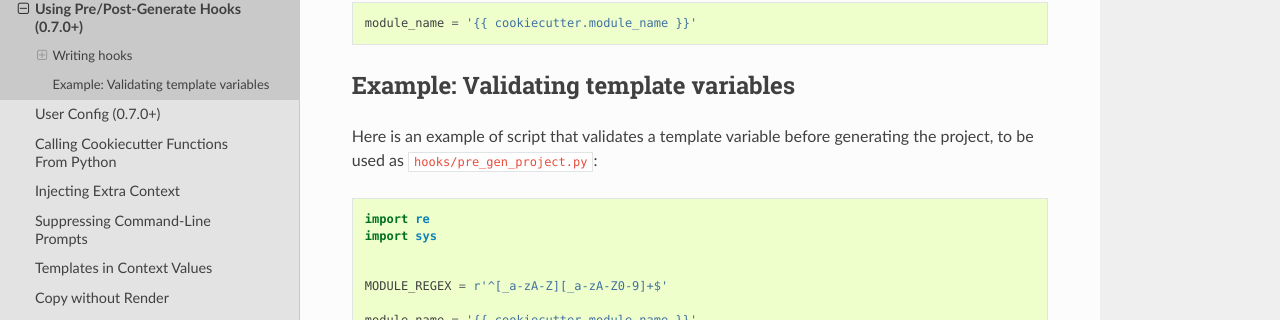
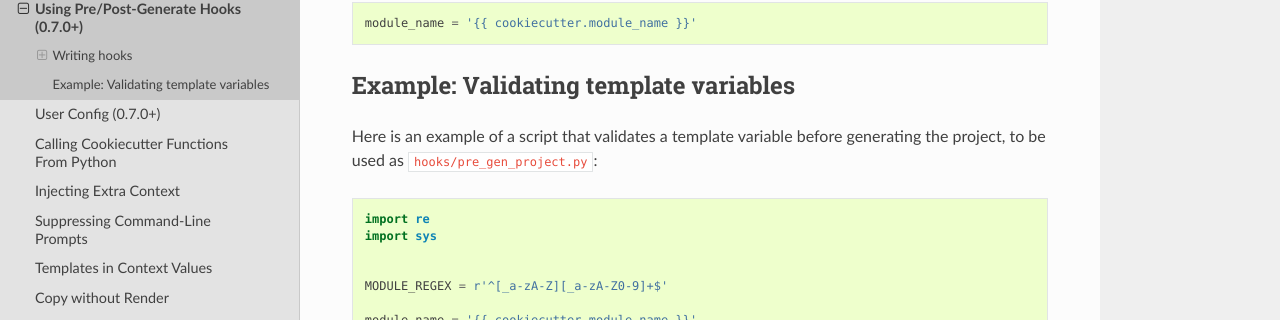
Before and after one commit to c-allen-tech/cookie, a Sphinx documentation site: the page built from docs/advanced/hooks.rst, in a window 1280 px wide and 900 px high, scrolled down 1021 px. Shown: the part 269-589 px from the top of the window. Built offline with Sphinx 7.4.7 and the Read the Docs theme 2.0.0, drawn with Linux system fonts in a browser that asks for light colours; formulas are drawn with MathJax 3.

Commit message:
Minor gramatical fix. (#1332)

```diff
--- a/docs/advanced/hooks.rst
+++ b/docs/advanced/hooks.rst
@@ -67,7 +67,7 @@ value of the ``cookiecutter.module_name`` template variable:
 Example: Validating template variables
 --------------------------------------
 
-Here is an example of script that validates a template variable
+Here is an example of a script that validates a template variable
 before generating the project, to be used as ``hooks/pre_gen_project.py``:
 
 .. code-block:: python
```
